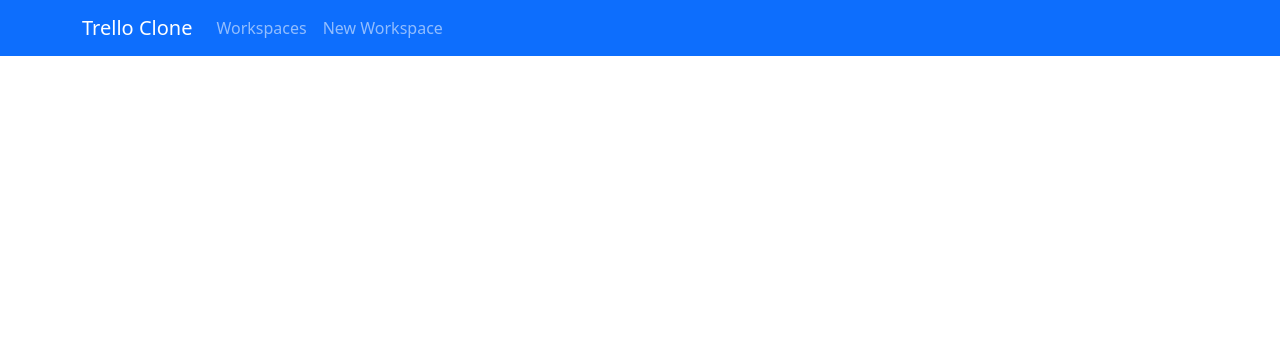
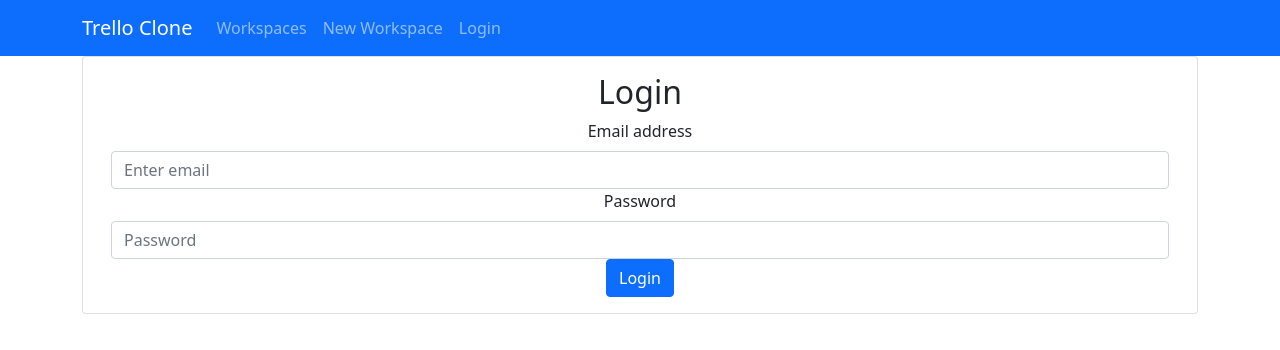
Before and after one commit to JoyceYunJiao/trello_application-, a React (Create React App) app in the folder frontend/: page /login in a window 1280 px wide. Shown: the top 350 px of the page. Built offline with nearby package versions, Linux system fonts and the light colour scheme.

Commit message:
Basic user login page (no functionality)

```diff
--- a/frontend/src/App.tsx
+++ b/frontend/src/App.tsx
@@ -5,6 +5,7 @@ import Workspaces from './pages/Workspaces';
 import Navigation from './components/Navigation';
 import './App.css';
 import NewWorkspace from './pages/NewWorkspace';
+import Login from './pages/Login';
 
 function App() {
   return (
@@ -18,6 +19,8 @@ function App() {
           <Route path="/workspaces" element={<Workspaces/>} />
           {/* Show new workspace page */}
           <Route path="/newWorkspace" element={<NewWorkspace/>} />
+          {/* Show user login page */}
+          <Route path="/login" element={<Login/>} />
 
         </Routes>
       </Router>
--- a/frontend/src/components/Navigation.tsx
+++ b/frontend/src/components/Navigation.tsx
@@ -15,6 +15,10 @@ function Navigation() {
             <Nav.Link as={Link} to={"/newWorkspace"}>
                 New Workspace
             </Nav.Link>
+
+            <Nav.Link as={Link} to={"/login"}>
+                Login
+            </Nav.Link>
         </Nav>
       </Container>
     </Navbar>
--- /dev/null
+++ b/frontend/src/components/users/UserLoginForm.tsx
@@ -0,0 +1,34 @@
+import { Card, Container, Form, Button } from "react-bootstrap";
+
+function UserLoginForm() {
+    const handleSubmit = (e:any) => {
+        e.preventDefault();
+    }
+
+    return (
+        <Card>
+            <Card.Body>
+                <Container>
+                    <h2>Login</h2>
+                    <Form onSubmit={handleSubmit}>
+                        <Form.Group controlId="userLoginEmail">
+                            <Form.Label>Email address</Form.Label>
+                            <Form.Control type="email" placeholder="Enter email" required/>
+                        </Form.Group>
+
+                        <Form.Group controlId="userLoginPassword">
+                            <Form.Label>Password</Form.Label>
+                            <Form.Control type="password" placeholder="Password" required/>
+                        </Form.Group>
+
+                        <Button variant="primary" type="submit">
+                            Login
+                        </Button>
+                    </Form>
+                </Container>
+            </Card.Body>
+        </Card>
+    );
+}
+
+export default UserLoginForm;
--- /dev/null
+++ b/frontend/src/pages/Login.tsx
@@ -0,0 +1,12 @@
+import { Container } from "react-bootstrap";
+import UserLoginForm from "../components/users/UserLoginForm";
+
+function Login() {
+    return (
+        <Container>
+            <UserLoginForm />
+        </Container>
+    )
+}
+
+export default Login;
```
